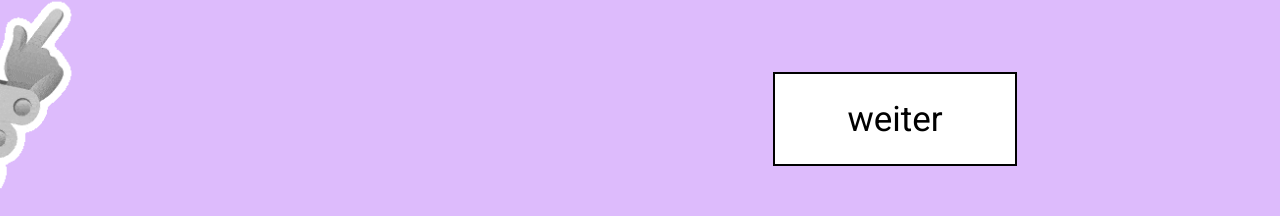
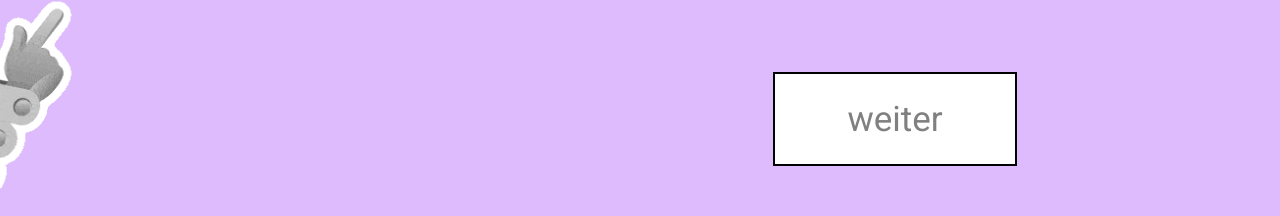
Before and after one commit to Evaluationstool-Fabmobil-Lokallabore/fabmobil-surveytool, a React (Create React App) app: page /losgehts/postleitzahl in a window 1280 px wide. Shown: the part 574-790 px from the top of the page. Built offline with nearby package versions, Linux system fonts and the light colour scheme.

Commit message:
Add logic for mandatory questions

```diff
--- a/src/Layout.scss
+++ b/src/Layout.scss
@@ -143,10 +143,20 @@
   flex-shrink: 0;
 }
 
+.WeiterButton--disabled {
+  pointer-events: none;
+  color: gray;
+}
+
 @media (min-width: $breakpoint-width-tablet) {
   .WeiterButton {
     width: 244px;
   }
+}
+
+.FabuttonNext--disabled {
+  pointer-events: none;
+  color: gray;
 }
 
 .MultiplePictoChoiceTool {
--- a/src/components/FabuttonNext.js
+++ b/src/components/FabuttonNext.js
@@ -2,11 +2,21 @@ import { useNavigate } from "react-router-dom";
 import classNames from "classnames";
 import Fabutton from "./Fabutton";
 
-function FabuttonNext({ to, onClick = () => {}, children, className, style }) {
+function FabuttonNext({
+  enabled = true,
+  to,
+  onClick = () => {},
+  children,
+  className,
+  style,
+}) {
   const navigate = useNavigate();
   return (
     <Fabutton
-      className={classNames("FabuttonNext", className)}
+      enabled={enabled}
+      className={classNames("FabuttonNext", className, {
+        "FabuttonNext--disabled": !enabled,
+      })}
       style={style}
       onClick={() => {
         onClick();
--- a/src/components/SubmitButton.js
+++ b/src/components/SubmitButton.js
@@ -1,8 +1,14 @@
 import Fabutton from "./Fabutton";
+import classNames from "classnames";
 
-function SubmitButton({ onClick }) {
+function SubmitButton({ enabled = true, onClick }) {
   return (
-    <Fabutton className="WeiterButton" onClick={onClick}>
+    <Fabutton
+      className={classNames("WeiterButton", {
+        "WeiterButton--disabled": !enabled,
+      })}
+      onClick={onClick}
+    >
       Abschicken!
     </Fabutton>
   );
--- a/src/components/WeiterButton.js
+++ b/src/components/WeiterButton.js
@@ -1,8 +1,13 @@
 import FabuttonNext from "./FabuttonNext";
 
-function WeiterButton({ navigateTo, text, style }) {
+function WeiterButton({ enabled = true, navigateTo, text, style }) {
   return (
-    <FabuttonNext to={navigateTo || "#"} className="WeiterButton" style={style}>
+    <FabuttonNext
+      enabled={enabled}
+      to={navigateTo || "#"}
+      className="WeiterButton"
+      style={style}
+    >
       {text || "weiter"}
     </FabuttonNext>
   );
--- a/src/screens/Workshop-Anfang/03_Postleitzahl.js
+++ b/src/screens/Workshop-Anfang/03_Postleitzahl.js
@@ -1,9 +1,14 @@
+import { useState } from "react";
 import FabTextInput from "../../components/FabTextInput";
 import WeiterButton from "../../components/WeiterButton";
 import RobiGif from "../../components/RobiGif";
 import robiLongarmtouch from "../../assets/robi-gifs/Robi_longarmtouch-min.gif";
 
 function Screen({ data, onSubmit }) {
+  const hasUserAnswered = () => {
+    if (!data || data.length < 1) return false;
+    return true;
+  };
   return (
     <>
       <div>
@@ -15,11 +20,16 @@ function Screen({ data, onSubmit }) {
           minLength="5"
           maxLength="5"
           pattern={/[0-9]{5}/}
-          onChange={onSubmit}
+          onChange={(data) => {
+            onSubmit(data);
+          }}
         />
       </div>
 
-      <WeiterButton navigateTo="/losgehts/geschlecht" />
+      <WeiterButton
+        enabled={hasUserAnswered()}
+        navigateTo="/losgehts/geschlecht"
+      />
       <RobiGif
         src={robiLongarmtouch}
         style={{ width: 491, left: -123, top: "42%" }}
--- a/src/screens/Workshop-Anfang/13_Nickname.js
+++ b/src/screens/Workshop-Anfang/13_Nickname.js
@@ -5,6 +5,10 @@ import RobiGifFlex from "../../components/RobiGifFlex";
 import robiTastatur from "../../assets/robi-gifs/Robi_tastatur-min.gif";
 
 function Screen({ onSubmit, onFinalSubmit, data }) {
+  const hasUserAnswered = () => {
+    if (!data || data.length < 1) return false;
+    return true;
+  };
   const navigate = useNavigate();
   return (
     <>
@@ -18,6 +22,7 @@ function Screen({ onSubmit, onFinalSubmit, data }) {
         nochmal brauchen.)
       </p>
       <SubmitButton
+        enabled={hasUserAnswered()}
         onClick={() => {
           onFinalSubmit();
           setTimeout(() => navigate("/losgehts/ende"), 500);
```
